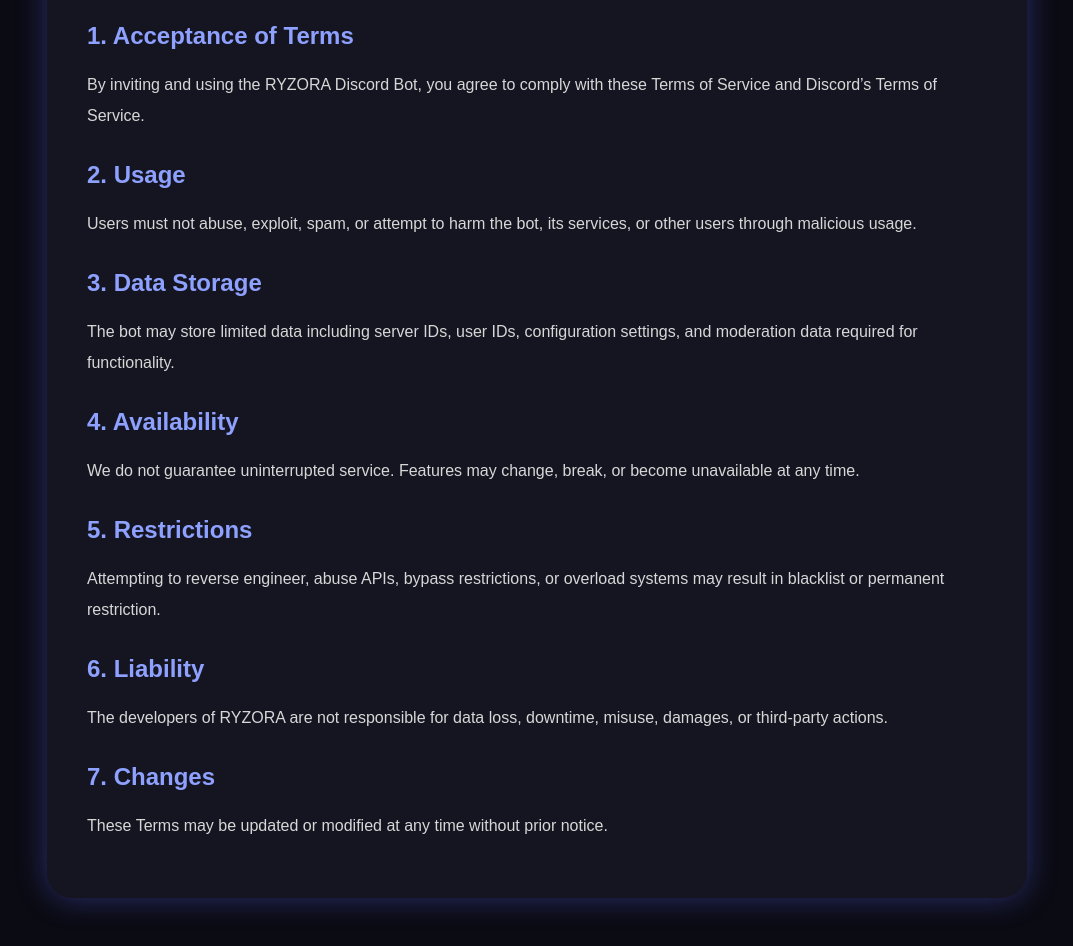
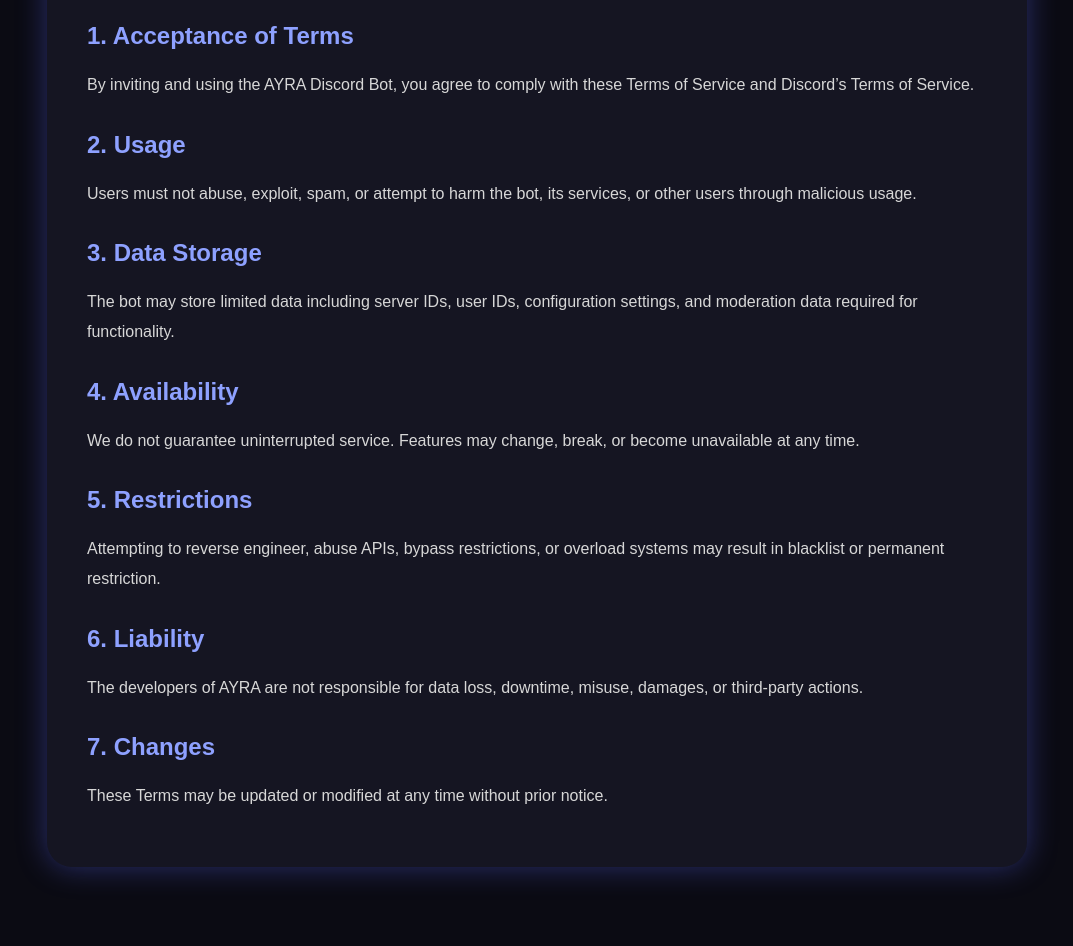
Before and after one commit to ZCZXK/RYZORAPOLICY-, a plain HTML site: page terms.html in a window 1280 px wide. Shown: the part 154-1100 px from the top of the page, without its empty margins (103-1176 px from the left). After the commit the page ends 1069 px from the top, so only its background shows below. Drawn offline with Linux system fonts and the light colour scheme.

Commit message:
Update bot name from RYZORA to AYRA in terms.html

```diff
--- a/terms.html
+++ b/terms.html
@@ -50,7 +50,7 @@ margin-top:10px;
 
 <h2>1. Acceptance of Terms</h2>
 <p>
-By inviting and using the RYZORA Discord Bot, you agree to comply with these Terms of Service and Discord’s Terms of Service.
+By inviting and using the AYRA Discord Bot, you agree to comply with these Terms of Service and Discord’s Terms of Service.
 </p>
 
 <h2>2. Usage</h2>
@@ -75,7 +75,7 @@ Attempting to reverse engineer, abuse APIs, bypass restrictions, or overload sys
 
 <h2>6. Liability</h2>
 <p>
-The developers of RYZORA are not responsible for data loss, downtime, misuse, damages, or third-party actions.
+The developers of AYRA are not responsible for data loss, downtime, misuse, damages, or third-party actions.
 </p>
 
 <h2>7. Changes</h2>
```
